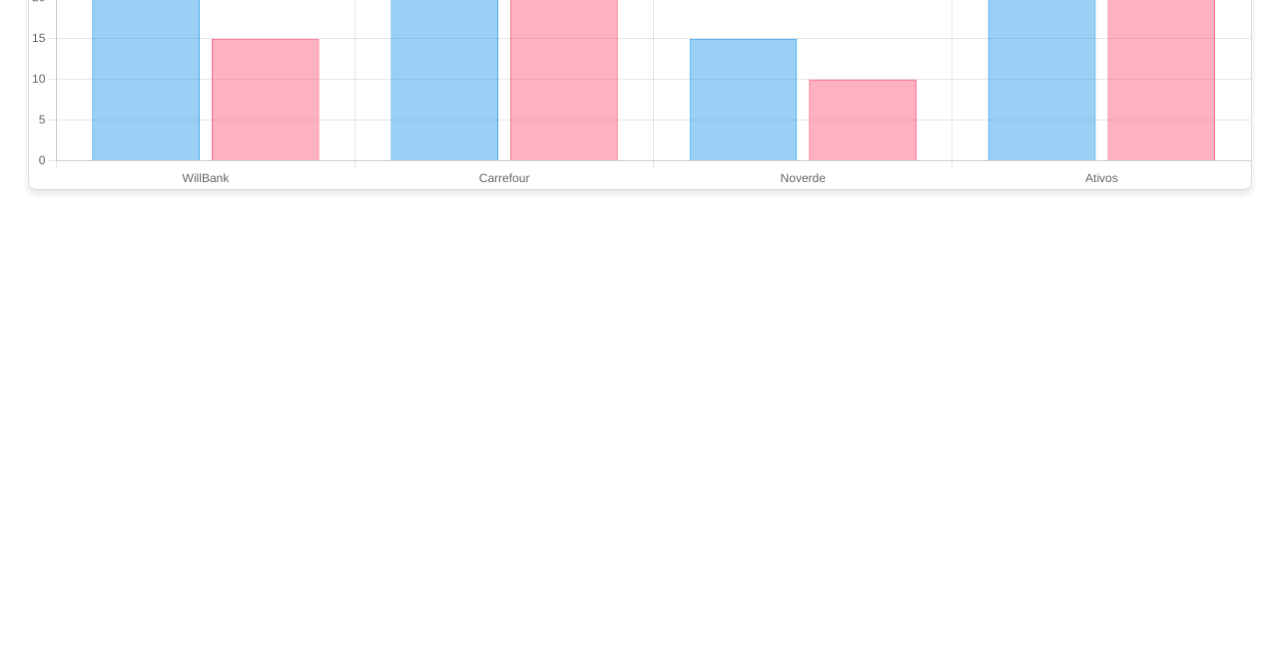
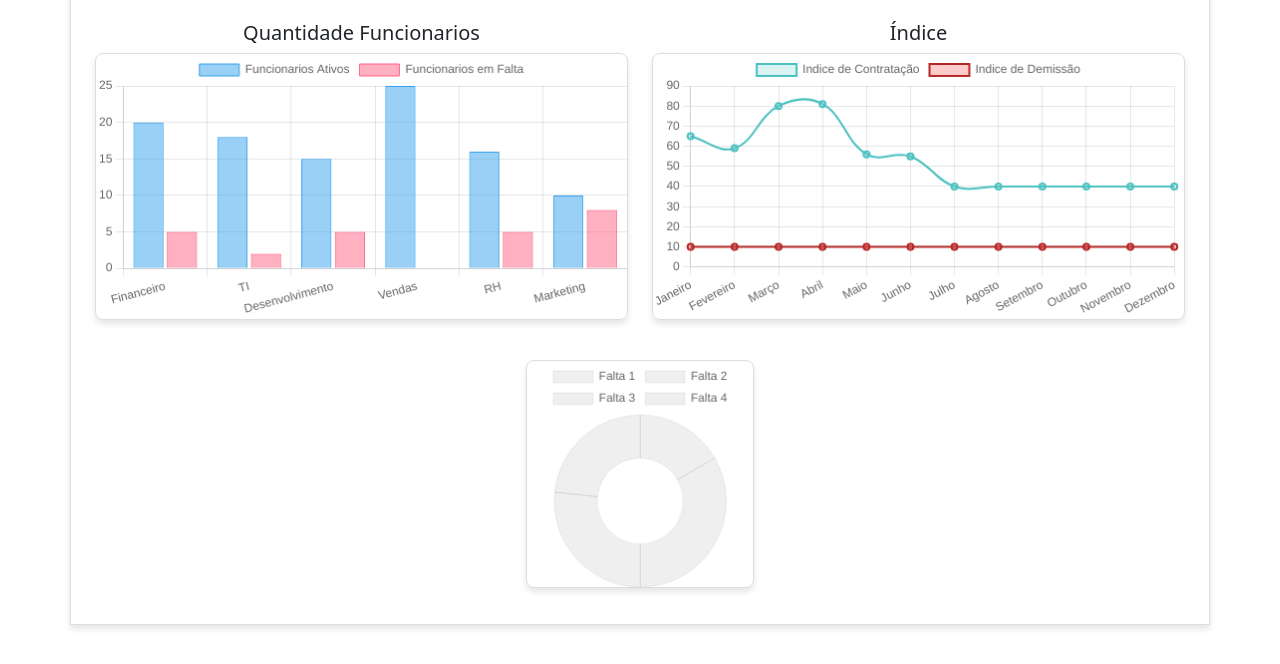
Before and after one commit to Ronildo22/dashBoardRH, a plain HTML site: page index.html in a window 1280 px wide. Shown: the part 136-800 px from the top of the page. Drawn offline with nearby package versions, Linux system fonts and the light colour scheme.

Commit message:
feat: add charts to DashBoard
add line, bar and doughnut chart

```diff
--- /dev/null
+++ b/chatsJS/barChart.js
@@ -0,0 +1,51 @@
+import { createDoughnutChart } from "../main.js";
+
+export const sector = [
+    "Financeiro",
+    "TI",
+    "Desenvolvimento",
+    "Vendas",
+    "RH",
+    "Marketing",
+];
+
+const barChart = document.querySelector("#barChart").getContext("2d");
+export const objBarChart = new Chart(barChart, {
+    type: "bar",
+    data: {
+        labels: sector,
+        datasets: [
+            {
+                label: "Funcionarios Ativos",
+                data: [20, 18, 15, 25, 16, 10],
+                backgroundColor: "rgba(54, 162, 235, 0.5)",
+                borderColor: "rgba(54, 162, 235, 1)",
+                borderWidth: 1,
+            },
+            {
+                label: "Funcionarios em Falta",
+                data: [5, 2, 5, 0, 5, 8],
+                backgroundColor: "rgba(255, 99, 132, 0.5)",
+                borderColor: "rgba(255, 99, 132, 1)",
+                borderWidth: 1,
+            },
+        ],
+    },
+    options: {
+        y: {
+            beginAtZero: true,
+        },
+        onClick: (e) => {
+            const canvasPosition = Chart.helpers.getRelativePosition(
+                e,
+                objBarChart
+            );
+
+            const dataX = objBarChart.scales.x.getValueForPixel(
+                canvasPosition.x
+            );
+
+            createDoughnutChart(dataX);
+        },
+    },
+});
--- /dev/null
+++ b/chatsJS/doughnutChart.js
@@ -0,0 +1,26 @@
+const doughnutChart = document.querySelector("#doughnutChart").getContext("2d");
+
+export const objDoughnutChart = new Chart(doughnutChart, {
+    type: "doughnut",
+    data: {
+        labels: ["Falta 1", "Falta 2", "Falta 3", "Falta 4"],
+        datasets: [
+            {
+                data: [5, 10, 8, 7],
+                backgroundColor: [
+                    "rgba(97, 97, 97, 0.1)",
+                    "rgba(97, 97, 97, 0.1)",
+                    "rgba(97, 97, 97, 0.1)",
+                    "rgba(97, 97, 97, 0.1)",
+                ],
+                borderColor: [
+                    "rgba(97, 97, 97, 0.1)",
+                    "rgba(97, 97, 97, 0.1)",
+                    "rgba(97, 97, 97, 0.1)",
+                    "rgba(97, 97, 97, 0.1)",
+                ],
+                borderWidth: 1,
+            },
+        ],
+    },
+});
--- /dev/null
+++ b/chatsJS/lineChart.js
@@ -0,0 +1,46 @@
+const lineChart = document.querySelector("#lineChart").getContext("2d");
+const objLineChart = new Chart(lineChart, {
+    type: "line",
+    data: {
+        labels: [
+            "Janeiro",
+            "Fevereiro",
+            "Março",
+            "Abril",
+            "Maio",
+            "Junho",
+            "Julho",
+            "Agosto",
+            "Setembro",
+            "Outubro",
+            "Novembro",
+            "Dezembro",
+        ],
+        datasets: [
+            {
+                label: "Indice de Contratação",
+                data: [65, 59, 80, 81, 56, 55, 40, 40, 40, 40, 40, 40],
+                borderColor: "rgba(75, 192, 192, 1)",
+                backgroundColor: "rgba(75, 192, 192, 0.2)",
+                borderWidth: 2,
+                tension: 0.4,
+            },
+            {
+                label: "Indice de Demissão",
+                data: [10, 10, 10, 10, 10, 10, 10, 10, 10, 10, 10, 10],
+                borderColor: " rgba(179, 38, 38, 1)",
+                backgroundColor: "rgba(255, 4, 4, 0.2)",
+                borderWidth: 2,
+                tension: 0.4,
+            },
+        ],
+    },
+    options: {
+        responsive: true,
+        scales: {
+            y: {
+                beginAtZero: true,
+            },
+        },
+    },
+});
--- a/index.html
+++ b/index.html
@@ -1,49 +1,65 @@
 <!DOCTYPE html>
+<html lang="pt-BR">
+    <head>
+        <meta charset="UTF-8" />
+        <meta name="viewport" content="width=device-width, initial-scale=1.0" />
 
-<html lang="pt-BR">
+        <link
+            href="https://cdn.jsdelivr.net/npm/bootstrap@5.3.3/dist/css/bootstrap.min.css"
+            rel="stylesheet"
+            integrity="sha384-QWTKZyjpPEjISv5WaRU9OFeRpok6YctnYmDr5pNlyT2bRjXh0JMhjY6hW+ALEwIH"
+            crossorigin="anonymous"
+        />
 
-    <head>
-
-        <meta charset="UTF-8">
-        <meta name="viewport" content="width=device-width, initial-scale=1.0">
+        <link rel="stylesheet" href="style.css" />
 
         <title>Gráfico de Barras</title>
 
-        <!-- Inclua a biblioteca Chart.js -->
         <script src="https://cdn.jsdelivr.net/npm/chart.js"></script>
-
-
-        <style>
-
-                #myChart {
-                    border: 1px solid #ddd;
-                    border-radius: 8px;
-                    box-shadow: 0 4px 6px rgba(0, 0, 0, 0.1);
-                    margin: 20px;
-                }
-
-                .content-pieChart {
-                    width: 200px;
-                    height: 200px;
-                }
-
-
-        </style>
-
     </head>
 
     <body>
+        <main>
+            <section class="container">
+                <div class="row d-flex justify-content-center">
+                    <header>
+                        <div class="text-center mt-2 mb-4 p-4">
+                            <h1>DashBoard RH</h1>
+                        </div>
+                    </header>
+                    <div class="row">
+                        <div class="col-6">
+                          <h5 class="row d-flex justify-content-center">Quantidade Funcionarios</h5>
+                            <canvas id="barChart"></canvas>
+                        </div>
+                        <div class="col-6">
+                          <h5 class="row d-flex justify-content-center">Índice</h5>
+                            <canvas id="lineChart"></canvas>
+                        </div>
+                    </div>
+                    <div class="row w-25 p-3">
+                      <div class="d-flex justify-content-center mt-4">
+                        <canvas id="doughnutChart"></canvas>
+                      </div>
+                    </div>
+                </div>
+            </section>
+        </main>
 
-        <!-- Crie um elemento canvas para renderizar o gráfico de barras -->
-        <canvas id="myChart" width="200" height="50"></canvas>
+        <script type="module" src="./chatsJS/barChart.js"></script>
+        <script type="module" src="./chatsJS/lineChart.js"></script>
+        <script type="module" src="./chatsJS/doughnutChart.js"></script>
+        <script type="module" src="./main.js"></script>
 
-        <div class="content-pieChart">
-            <!-- Crie um elemento canvas para renderizar o gráfico de rosca -->
-            <canvas id="myPieChart" width="200" height="50"></canvas>
-        </div>
-
-        <script src="./main.js"></script>
-
+        <script
+            src="https://cdn.jsdelivr.net/npm/@popperjs/core@2.11.8/dist/umd/popper.min.js"
+            integrity="sha384-I7E8VVD/ismYTF4hNIPjVp/Zjvgyol6VFvRkX/vR+Vc4jQkC+hVqc2pM8ODewa9r"
+            crossorigin="anonymous"
+        ></script>
+        <script
+            src="https://cdn.jsdelivr.net/npm/bootstrap@5.3.3/dist/js/bootstrap.min.js"
+            integrity="sha384-0pUGZvbkm6XF6gxjEnlmuGrJXVbNuzT9qBBavbLwCsOGabYfZo0T0to5eqruptLy"
+            crossorigin="anonymous"
+        ></script>
     </body>
-
 </html>
--- a/main.js
+++ b/main.js
@@ -1,95 +1,7 @@
+import { sector } from "./chatsJS/barChart.js";
 
-// Obtenha o contexto do canvas para o gráfico de barras
-var ctx = document.getElementById('myChart').getContext('2d');
+export function createDoughnutChart(indexColunmChart) {
 
-
-// Defina os dados para o gráfico de barras
-var data = {
-    labels: ['WillBank', 'Carrefour', 'Noverde', 'Ativos'],
-    datasets: [
-        {
-            label: 'Coloboradores Ativos',
-            data: [20, 30, 15, 25],
-            backgroundColor: 'rgba(54, 162, 235, 0.5)',
-            borderColor: 'rgba(54, 162, 235, 1)',
-            borderWidth: 1
-        },
-        {
-            label: 'Colaboradores em Falta',
-            data: [15, 25, 10, 20],
-            backgroundColor: 'rgba(255, 99, 132, 0.5)',
-            borderColor: 'rgba(255, 99, 132, 1)',
-            borderWidth: 1
-        }
-    ]
-};
-
-
-// Configure as opções do gráfico de barras
-var options = {
-    scales: {
-        y: {
-            beginAtZero: true
-        }
-    }
-};
-
-// Crie o gráfico de barras
-var myChart = new Chart(ctx, {
-    type: 'bar',
-    data: data,
-    options: options
-});
-
-
-
-// Adicione um evento de clique na segunda barra (Colaboradores em Falta)
-document.getElementById('myChart').onclick = function(evt) {
-    var activePoints = myChart.getElementsAtEventForMode(evt, 'nearest', {intersect: true}, false);
-    var firstPoint = activePoints[0];
-
-    console.log(activePoints);
-
-    console.log('==================================');
-
-    console.log(firstPoint);
-
-    // Se clicar na segunda barra, crie um gráfico de rosca
-
-    // EU CONSIGO SEPARAR QUAL EU CLIQUEI
-    //firstPoint.index
-
-    // (firstPoint && firstPoint.datasetIndex === SE FOR 0 É A PRIMEIRA BARRA SE FOR 1 É A SEGUNDA)
-    if (firstPoint && firstPoint.datasetIndex === 1) {
-        createPieChart();
-    }
-
-
-};
-
-
-// Função para criar o gráfico de rosca
-function createPieChart() {
-
-    // Obtenha o contexto do canvas para o gráfico de rosca
-    var pieCtx = document.getElementById('myPieChart').getContext('2d');
-
-    // Defina os dados para o gráfico de rosca
-    var pieData = {
-        labels: ['Falta 1', 'Falta 2', 'Falta 3', 'Falta 4'],
-        datasets: [{
-            data: [5, 10, 8, 7],
-            backgroundColor: ['rgba(255, 99, 132, 0.5)', 'rgba(255, 206, 86, 0.5)', 'rgba(54, 162, 235, 0.5)', 'rgba(75, 192, 192, 0.5)'],
-            borderColor: ['rgba(255, 99, 132, 1)', 'rgba(255, 206, 86, 1)', 'rgba(54, 162, 235, 1)', 'rgba(75, 192, 192, 1)'],
-            borderWidth: 1
-        }]
-    };
-
-    // Crie o gráfico de rosca
-    var myPieChart = new Chart(pieCtx, {
-        type: 'doughnut',  // Pode ser 'pie' ou 'doughnut'
-        data: pieData
-    });
-
+    console.log(sector[indexColunmChart]);
 
 }
--- /dev/null
+++ b/style.css
@@ -0,0 +1,26 @@
+section {
+    box-shadow: 0 4px 6px rgba(0, 0, 0, 0.1);
+    border: 1px solid #ddd;
+    padding: 20px 20px;
+}
+
+#barChart {
+    border: 1px solid #ddd;
+    border-radius: 8px;
+    box-shadow: 0 4px 6px rgba(0, 0, 0, 0.1);
+    color: rgba(97, 97, 97, 0.1);
+}
+
+#lineChart {
+    border: 1px solid #ddd;
+    border-radius: 8px;
+    box-shadow: 0 4px 6px rgba(0, 0, 0, 0.1);
+}
+
+#doughnutChart {
+    border: 1px solid #ddd;
+    border-radius: 8px;
+    box-shadow: 0 4px 6px rgba(0, 0, 0, 0.1);
+    width: 200px;
+    height: 200px;
+}
```
